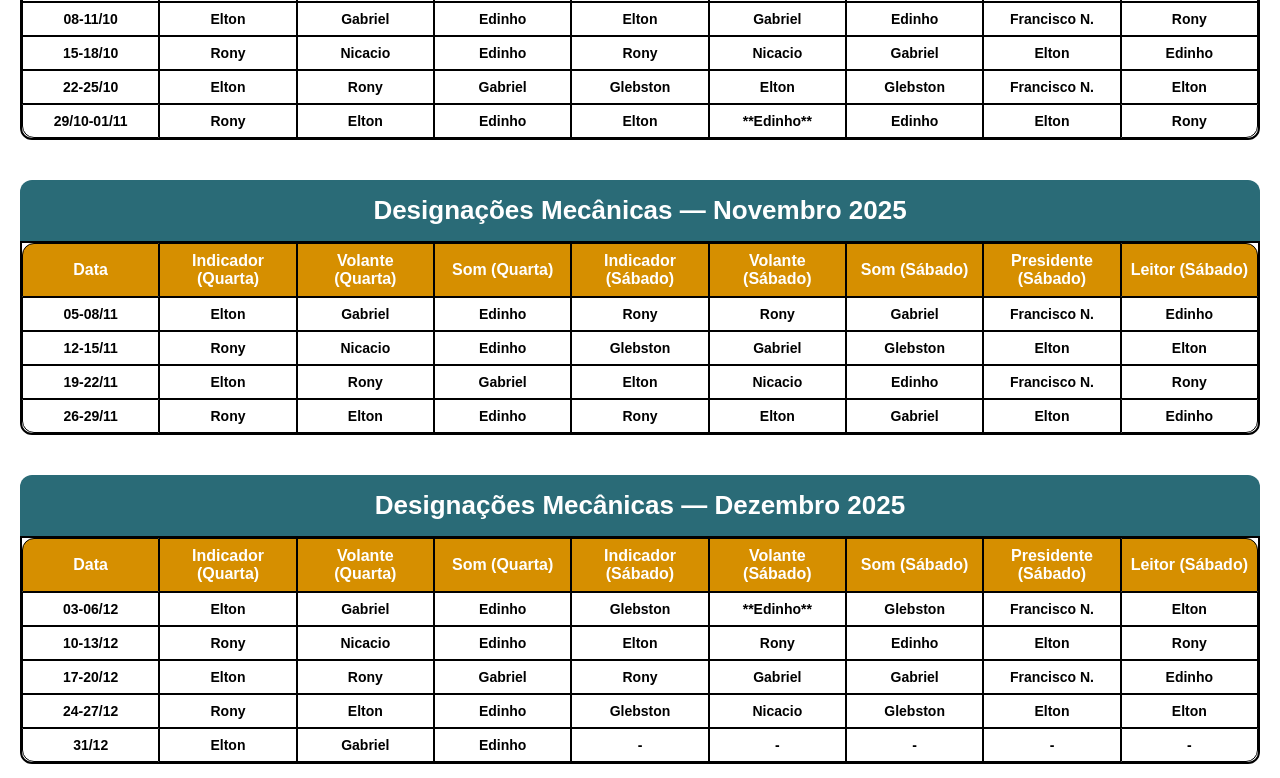
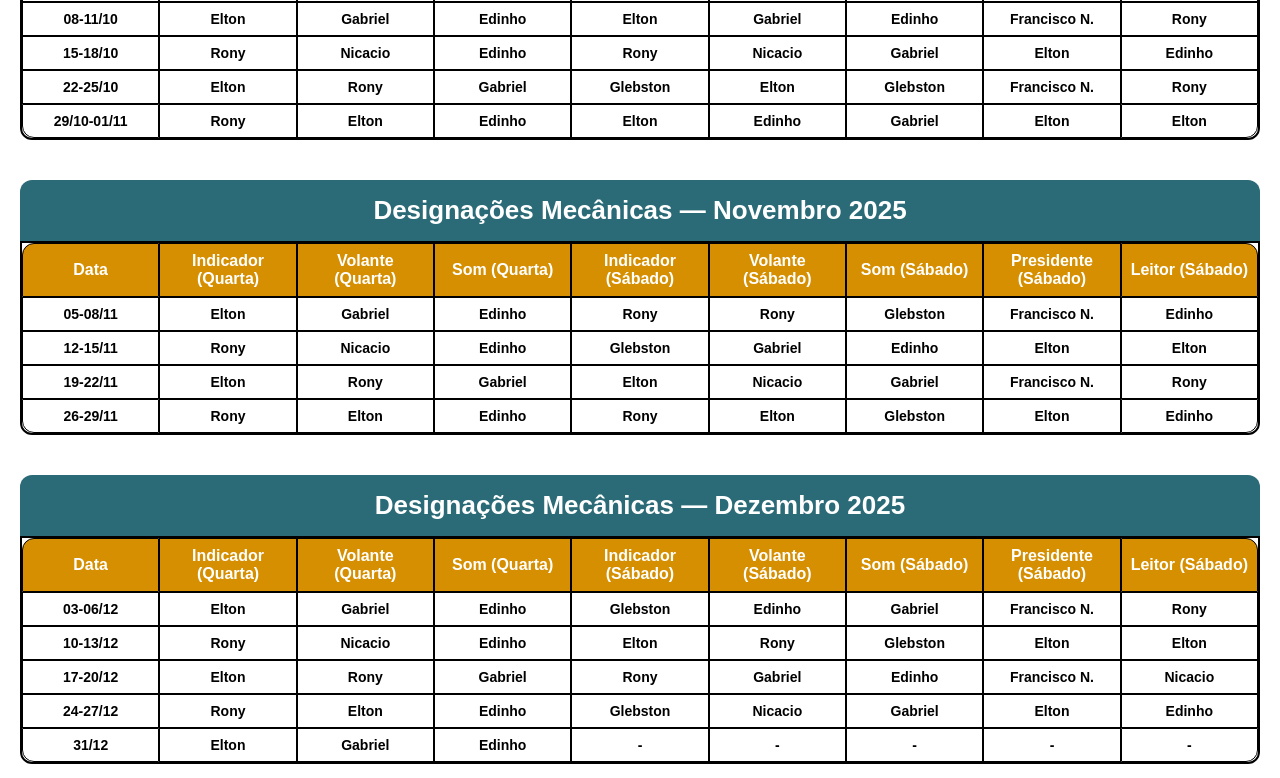
Before and after one commit to CongregacaoUirauna/designacao-mecanicas, a plain HTML site: page index.html in a window 1280 px wide. Shown: the part 267-1045 px from the top of the page. Drawn offline with nearby package versions, Linux system fonts and the light colour scheme.

Commit message:
Update index.html

```diff
--- a/index.html
+++ b/index.html
@@ -71,8 +71,8 @@
           <tr><td>01-04/10</td><td>Rony</td><td>Elton</td><td>Edinho</td><td>Glebston</td><td>Rony</td><td>Glebston</td><td>Elton</td><td>Elton</td></tr>
           <tr><td>08-11/10</td><td>Elton</td><td>Gabriel</td><td>Edinho</td><td>Elton</td><td>Gabriel</td><td>Edinho</td><td>Francisco N.</td><td>Rony</td></tr>
           <tr><td>15-18/10</td><td>Rony</td><td>Nicacio</td><td>Edinho</td><td>Rony</td><td>Nicacio</td><td>Gabriel</td><td>Elton</td><td>Edinho</td></tr>
-          <tr><td>22-25/10</td><td>Elton</td><td>Rony</td><td>Gabriel</td><td>Glebston</td><td>Elton</td><td>Glebston</td><td>Francisco N.</td><td>Elton</td></tr>
-          <tr><td>29/10-01/11</td><td>Rony</td><td>Elton</td><td>Edinho</td><td>Elton</td><td>**Edinho**</td><td>Edinho</td><td>Elton</td><td>Rony</td></tr>
+          <tr><td>22-25/10</td><td>Elton</td><td>Rony</td><td>Gabriel</td><td>Glebston</td><td>Elton</td><td>Glebston</td><td>Francisco N.</td><td>Rony</td></tr>
+          <tr><td>29/10-01/11</td><td>Rony</td><td>Elton</td><td>Edinho</td><td>Elton</td><td>Edinho</td><td>Gabriel</td><td>Elton</td><td>Elton</td></tr>
         </tbody>
       </table>
     </div>
@@ -84,10 +84,10 @@
       <table>
         <thead><tr><th>Data</th><th>Indicador (Quarta)</th><th>Volante (Quarta)</th><th>Som (Quarta)</th><th>Indicador (Sábado)</th><th>Volante (Sábado)</th><th>Som (Sábado)</th><th>Presidente (Sábado)</th><th>Leitor (Sábado)</th></tr></thead>
         <tbody>
-          <tr><td>05-08/11</td><td>Elton</td><td>Gabriel</td><td>Edinho</td><td>Rony</td><td>Rony</td><td>Gabriel</td><td>Francisco N.</td><td>Edinho</td></tr>
-          <tr><td>12-15/11</td><td>Rony</td><td>Nicacio</td><td>Edinho</td><td>Glebston</td><td>Gabriel</td><td>Glebston</td><td>Elton</td><td>Elton</td></tr>
-          <tr><td>19-22/11</td><td>Elton</td><td>Rony</td><td>Gabriel</td><td>Elton</td><td>Nicacio</td><td>Edinho</td><td>Francisco N.</td><td>Rony</td></tr>
-          <tr><td>26-29/11</td><td>Rony</td><td>Elton</td><td>Edinho</td><td>Rony</td><td>Elton</td><td>Gabriel</td><td>Elton</td><td>Edinho</td></tr>
+          <tr><td>05-08/11</td><td>Elton</td><td>Gabriel</td><td>Edinho</td><td>Rony</td><td>Rony</td><td>Glebston</td><td>Francisco N.</td><td>Edinho</td></tr>
+          <tr><td>12-15/11</td><td>Rony</td><td>Nicacio</td><td>Edinho</td><td>Glebston</td><td>Gabriel</td><td>Edinho</td><td>Elton</td><td>Elton</td></tr>
+          <tr><td>19-22/11</td><td>Elton</td><td>Rony</td><td>Gabriel</td><td>Elton</td><td>Nicacio</td><td>Gabriel</td><td>Francisco N.</td><td>Rony</td></tr>
+          <tr><td>26-29/11</td><td>Rony</td><td>Elton</td><td>Edinho</td><td>Rony</td><td>Elton</td><td>Glebston</td><td>Elton</td><td>Edinho</td></tr>
         </tbody>
       </table>
     </div>
@@ -99,10 +99,10 @@
       <table>
         <thead><tr><th>Data</th><th>Indicador (Quarta)</th><th>Volante (Quarta)</th><th>Som (Quarta)</th><th>Indicador (Sábado)</th><th>Volante (Sábado)</th><th>Som (Sábado)</th><th>Presidente (Sábado)</th><th>Leitor (Sábado)</th></tr></thead>
         <tbody>
-          <tr><td>03-06/12</td><td>Elton</td><td>Gabriel</td><td>Edinho</td><td>Glebston</td><td>**Edinho**</td><td>Glebston</td><td>Francisco N.</td><td>Elton</td></tr>
-          <tr><td>10-13/12</td><td>Rony</td><td>Nicacio</td><td>Edinho</td><td>Elton</td><td>Rony</td><td>Edinho</td><td>Elton</td><td>Rony</td></tr>
-          <tr><td>17-20/12</td><td>Elton</td><td>Rony</td><td>Gabriel</td><td>Rony</td><td>Gabriel</td><td>Gabriel</td><td>Francisco N.</td><td>Edinho</td></tr>
-          <tr><td>24-27/12</td><td>Rony</td><td>Elton</td><td>Edinho</td><td>Glebston</td><td>Nicacio</td><td>Glebston</td><td>Elton</td><td>Elton</td></tr>
+          <tr><td>03-06/12</td><td>Elton</td><td>Gabriel</td><td>Edinho</td><td>Glebston</td><td>Edinho</td><td>Gabriel</td><td>Francisco N.</td><td>Rony</td></tr>
+          <tr><td>10-13/12</td><td>Rony</td><td>Nicacio</td><td>Edinho</td><td>Elton</td><td>Rony</td><td>Glebston</td><td>Elton</td><td>Elton</td></tr>
+          <tr><td>17-20/12</td><td>Elton</td><td>Rony</td><td>Gabriel</td><td>Rony</td><td>Gabriel</td><td>Edinho</td><td>Francisco N.</td><td>Nicacio</td></tr>
+          <tr><td>24-27/12</td><td>Rony</td><td>Elton</td><td>Edinho</td><td>Glebston</td><td>Nicacio</td><td>Gabriel</td><td>Elton</td><td>Edinho</td></tr>
           <tr><td>31/12</td><td>Elton</td><td>Gabriel</td><td>Edinho</td><td>-</td><td>-</td><td>-</td><td>-</td><td>-</td></tr>
         </tbody>
       </table>
```
